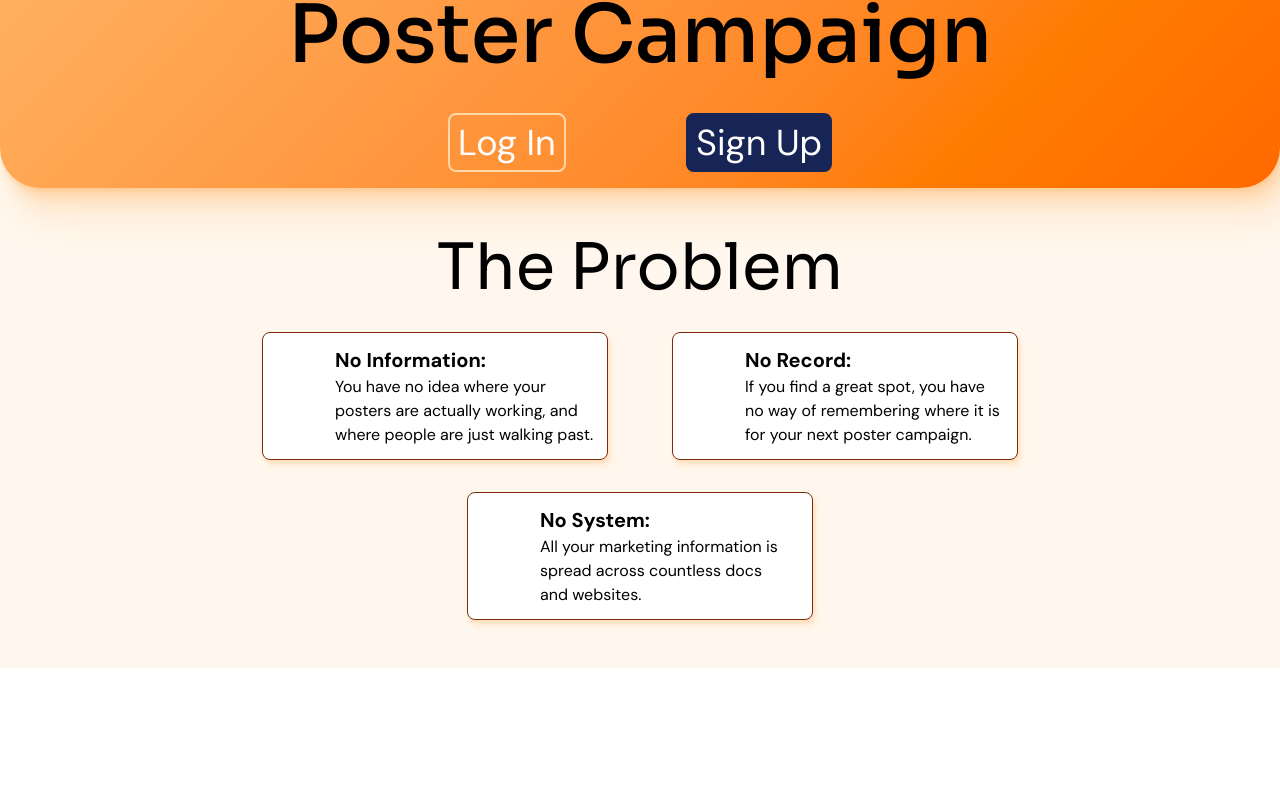
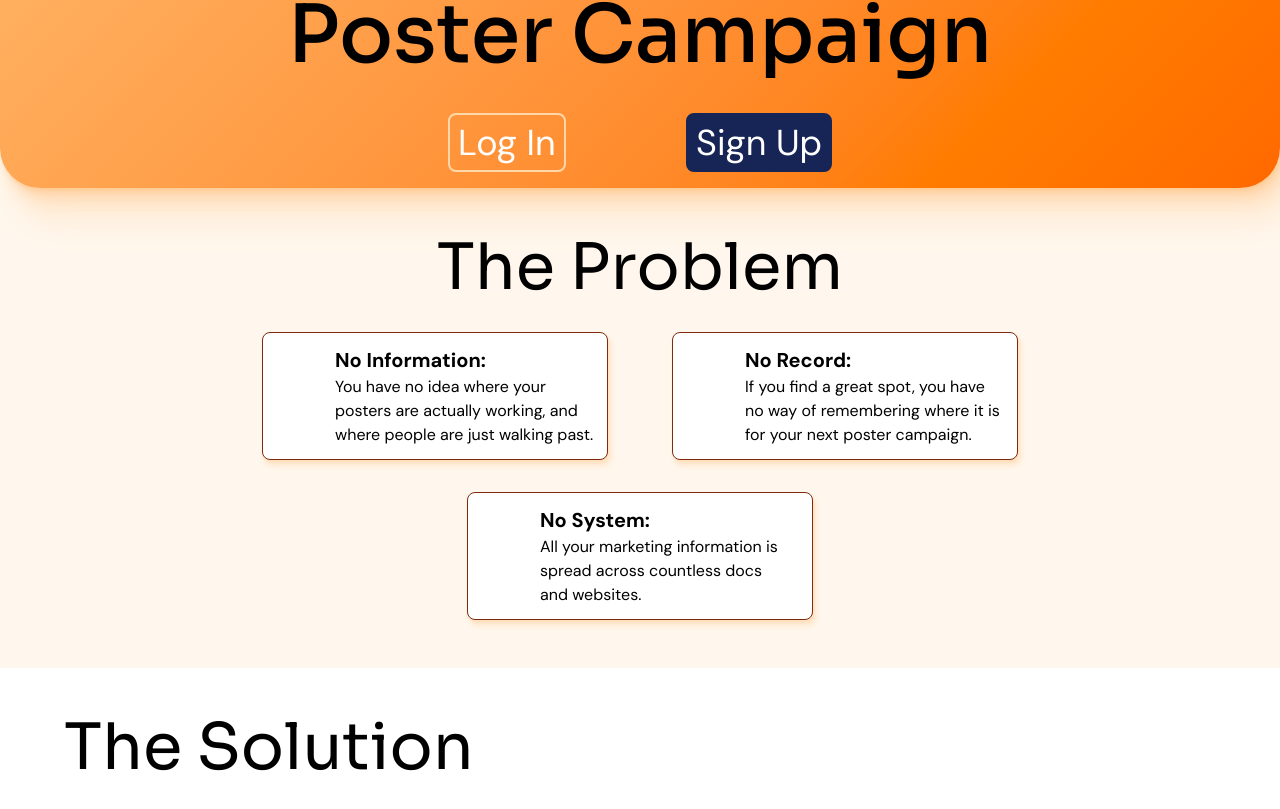
Before and after one commit to GeorgeJopson/poster-trace, a Next.js app: page / in a window 1280 px wide. Shown: the part 199-1008 px from the top of the page. Built offline with nearby package versions, Linux system fonts and the light colour scheme; some icons are missing.

Commit message:
Add basic TheSolutionMarketingSection component

```diff
--- a/src/app/page.js
+++ b/src/app/page.js
@@ -6,16 +6,18 @@ import Hero from "@/components/Hero";
 import React from "react";
 import TheProblemMarketingSection from "@/components/TheProblemMarketingSection";
 import ContentGroup from "@/components/ContentGroup";
+import TheSolutionMarketingSection from "@/components/TheSolutionMarketingSection";
 
 export default function Home() {
   return (
     <main>
-      <NavBar/>
       <ContentGroup>
         <Hero/>
         <TheProblemMarketingSection/>
       </ContentGroup>
+      <TheSolutionMarketingSection/>
       <Spacer/>
+      <NavBar/>
     </main>
   );
 }
--- /dev/null
+++ b/src/components/TheSolutionMarketingSection/TheSolutionMarketingSection.jsx
@@ -0,0 +1,40 @@
+import styled from "styled-components";
+
+import Header from "@/components/Header";
+import CentralColumn from "@/components/CentralColumn";
+import React from "react";
+
+export default function TheSolutionMarketingSection() {
+  return (
+    <ProblemSection>
+      <CentralColumn>
+        <ColumnLayoutWrapper>
+          <Column>
+            <SolutionHeader>The Solution</SolutionHeader>
+          </Column>
+          <Column></Column>
+        </ColumnLayoutWrapper>
+      </CentralColumn>
+    </ProblemSection>
+  );
+}
+
+const ProblemSection = styled.section`
+  padding-top: 32px;
+  padding-bottom: 48px;
+`
+
+const ColumnLayoutWrapper = styled.div`
+  display: flex;
+  flex-direction:row;
+`
+
+const Column = styled.div`
+  flex:1;
+  display: flex;
+  flex-direction: column;
+`
+
+const SolutionHeader = styled(Header)`
+  text-align: left;
+`
--- /dev/null
+++ b/src/components/TheSolutionMarketingSection/index.js
@@ -0,0 +1,2 @@
+export * from './TheSolutionMarketingSection';
+export { default } from './TheSolutionMarketingSection';
```
